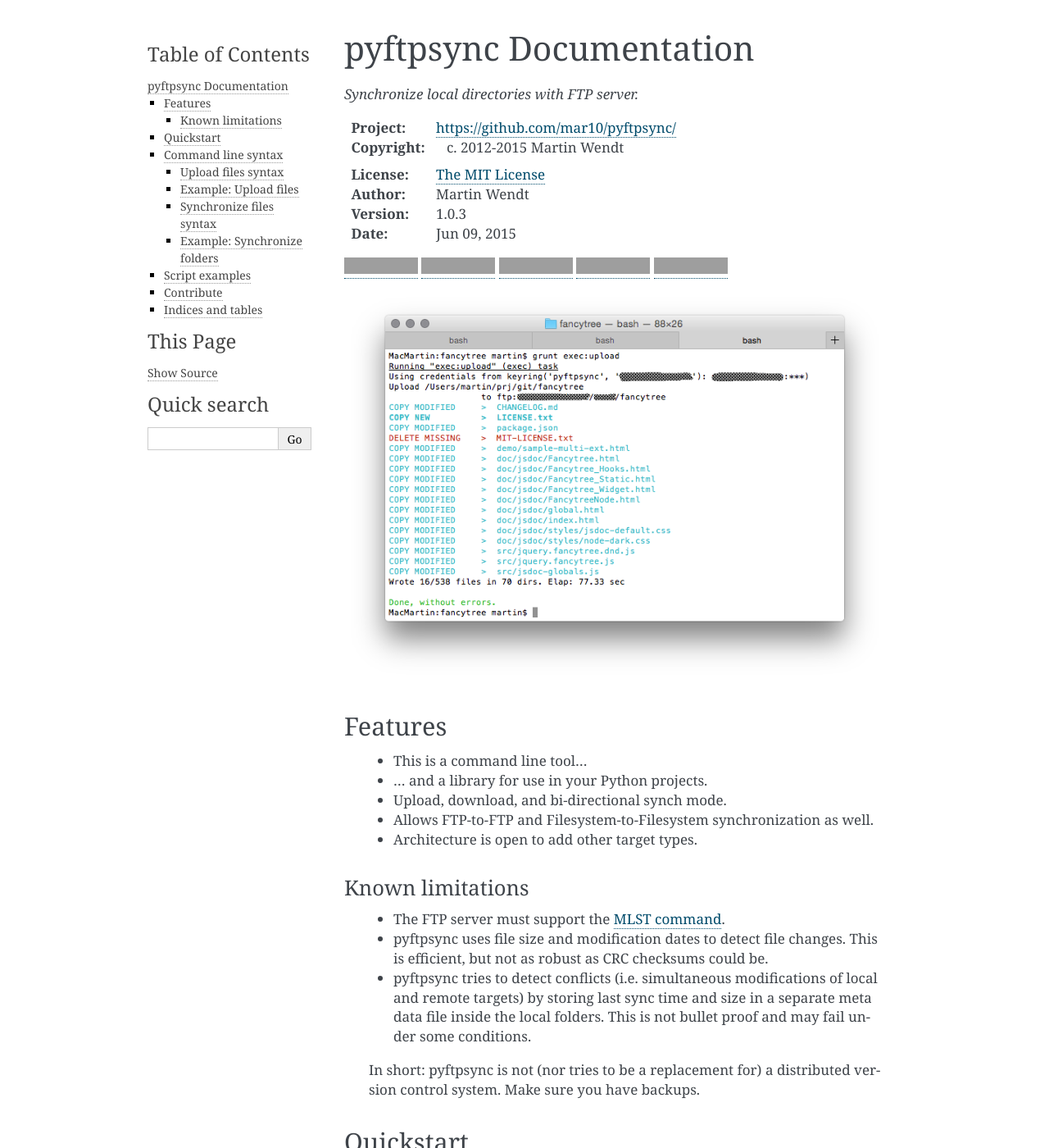
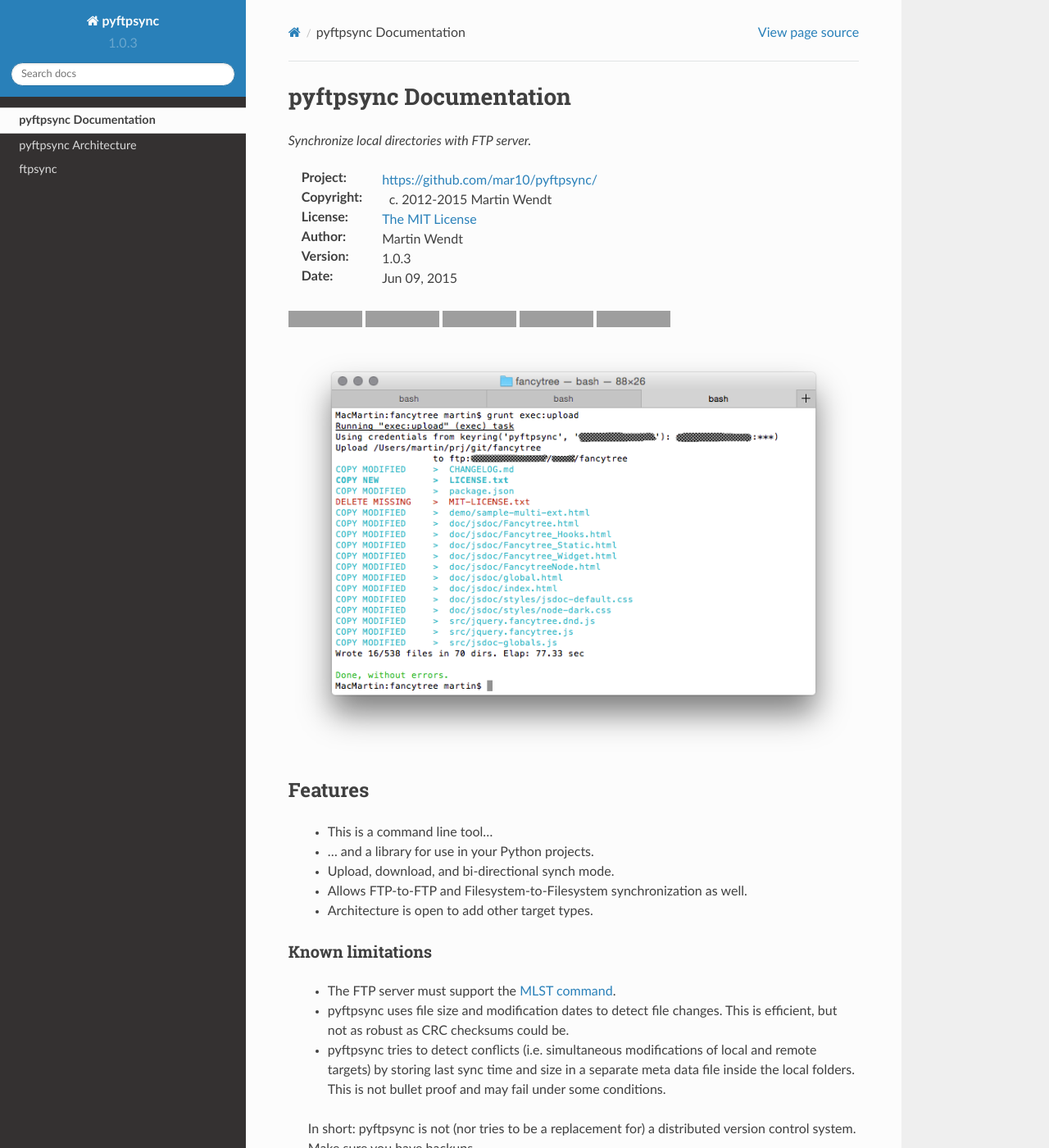
Before and after one commit to mar10/pyftpsync, a Sphinx documentation site: the page built from docs/index.rst, in a window 1280 px wide and 1400 px high. Shown: the whole window at 82% size. Built offline with Sphinx 7.4.7 and the Read the Docs theme 2.0.0, drawn with Linux system fonts in a browser that asks for light colours; the version number is read from the project's files by our own code; some of the changed text lies outside the part shown; grey boxes are pictures that could not be loaded.

Commit message:
Use RTD theme

```diff
--- a/docs/conf.py
+++ b/docs/conf.py
@@ -41,6 +41,7 @@
     'sphinx.ext.graphviz',
     'sphinx.ext.inheritance_diagram',
     'sphinx.ext.napoleon',
+#    'sphinxcontrib.fulltoc',
 ]
 
 # Add any paths that contain templates here, relative to this directory.
@@ -133,6 +134,14 @@
 # The theme to use for HTML and HTML Help pages.  See the documentation for
 # a list of builtin themes.
 # html_theme = 'alabaster'
+on_rtd = os.environ.get('READTHEDOCS', None) == 'True'
+if not on_rtd:
+    # only import and set the theme if we're building docs locally
+    # otherwise, readthedocs.org uses their theme by default, so no need to specify it
+    import sphinx_rtd_theme
+    html_theme = 'sphinx_rtd_theme'
+    html_theme_path = [sphinx_rtd_theme.get_html_theme_path()]
+
 
 # Theme options are theme-specific and customize the look and feel of a theme
 # further.  For a list of options available for each theme, see the
```
